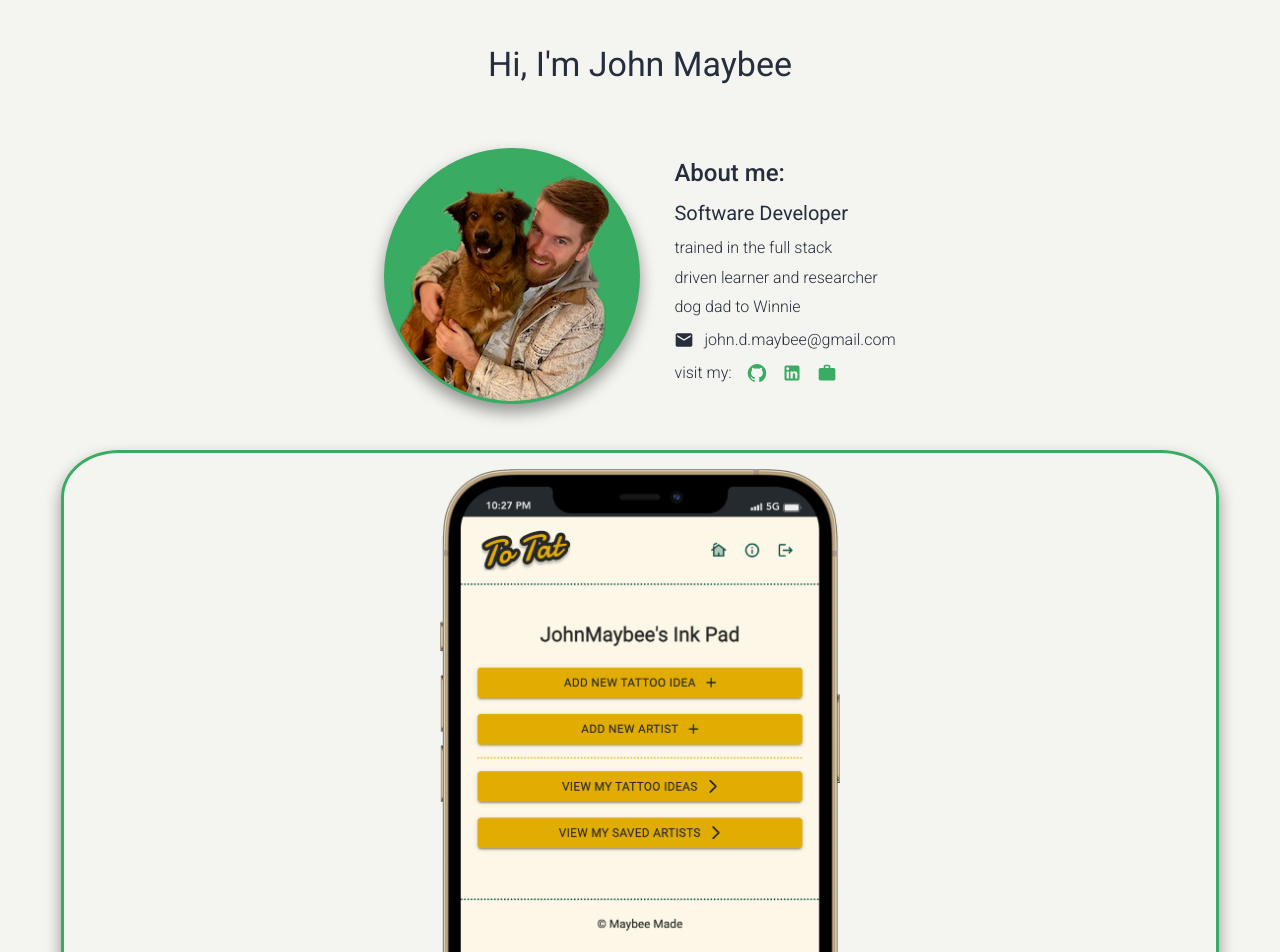
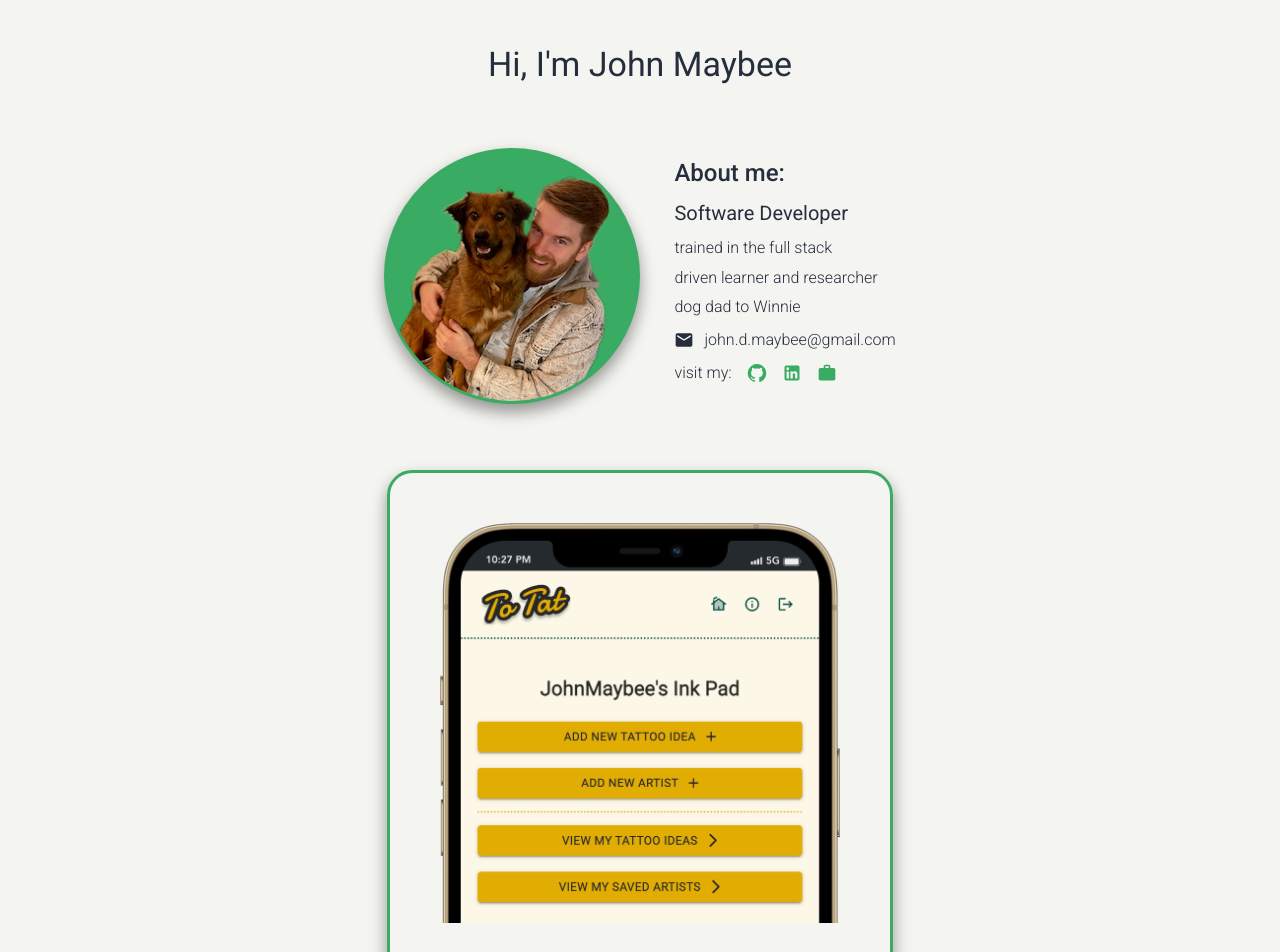
Before and after one commit to john-maybee/portfolio, a React (Create React App) app: page /#/home in a window 1280 px wide. Shown: the part 80-1032 px from the top of the page. Built offline with nearby package versions, Linux system fonts and the light colour scheme.

Commit message:
Updated the border around the solo project image to make the corners evenly rounded. Also it now fits the page better.

```diff
--- a/src/components/App/App.css
+++ b/src/components/App/App.css
@@ -89,7 +89,7 @@ Intro Treatment
   display: flex;
   flex-direction: row;
   flex-wrap: wrap;
-  padding-bottom: 40px;
+  padding-bottom: 60px;
 }
 
 .introContainer{
@@ -153,7 +153,9 @@ Intro Treatment
   flex-wrap: wrap;
   justify-content: center;
   align-items: center;
-  width: 90%;
+  width: 500px;
+  height: 500px;
+  max-width: 90%;
   margin: auto;
   border: 3px solid #39AB63;
   border-top-left-radius: 5%;
--- a/src/components/HomePage/HomePage.jsx
+++ b/src/components/HomePage/HomePage.jsx
@@ -75,7 +75,7 @@ function HomePage() {
                     </div>
                 </div>
                 <div className='imageListContainer'>
-                    <ImageList sx={{width: 400, height: 900}} cols={1}>
+                    <ImageList sx={{width: 400, height: 400}} cols={1}>
                         <ImageListItem>
                             <img src={tatuser} alt='Image of the user home page from To Tat solo project' loading='lazy'/>
                             <ImageListItemBar
```
